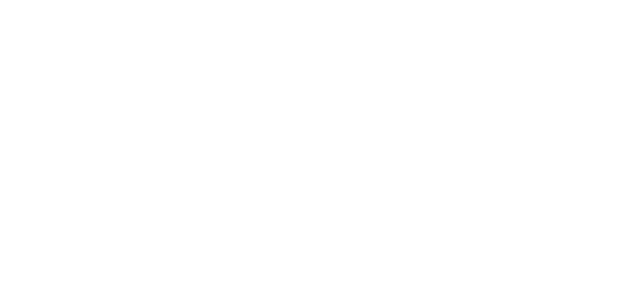
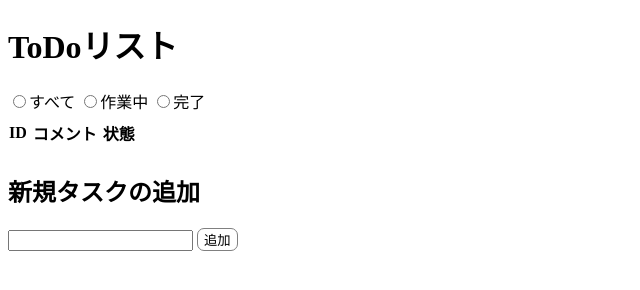
Before and after one commit to koll001/js_task_todolist, a plain HTML site: page index.html in a window 1280 px wide. Shown: the whole page, without its empty margins (0-640 px from the left). Drawn offline with Linux system fonts and the light colour scheme.

Commit message:
課題③ー１完了

```diff
--- a/index.html
+++ b/index.html
@@ -4,9 +4,48 @@
 		<meta charset="UTF-8" />
 		<meta http-equiv="X-UA-Compatible" content="IE=edge" />
 		<meta name="viewport" content="width=device-width, initial-scale=1.0" />
-		<title>Document</title>
+		<style type="text/css">
+			body {
+				font-family: serif;
+			}
+			button {
+				background-color: white;
+				border: solid 1px gray;
+				border-radius: 7px;
+			}
+
+			table {
+				text-align: left;
+				border-spacing: 0px 7px;
+			}
+
+			table th {
+				padding-right: 5px;
+			}
+
+			#stateChange {
+				margin-right: 7px;
+			}
+		</style>
+		<title>ToDoリスト</title>
 	</head>
 	<body>
+		<h1>ToDoリスト</h1>
+		<input type="radio" name="todo" value="all" />すべて
+		<input type="radio" name="todo" value="working" />作業中
+		<input type="radio" name="todo" value="complete" />完了
+		<table id="js-list" class="state">
+			<tr>
+				<th>ID</th>
+				<th>コメント</th>
+				<th>状態</th>
+			</tr>
+		</table>
+		<h2>新規タスクの追加</h2>
+		<form name="js-inputForm">
+			<input type="text" id="js-inputTodo" />
+			<button type="button" onclick="addTodo()">追加</button>
+		</form>
 		<script src="main.js"></script>
 	</body>
 </html>
--- a/main.js
+++ b/main.js
@@ -0,0 +1,29 @@
+const input = document.querySelector('#js-inputTodo');
+const todoList = document.querySelector('#js-list');
+var id = 1;
+
+function createTodo(inputValue) {
+	const listTable = document.createElement('tr');
+	const listId = document.createElement('td');
+	const list = document.createElement('td');
+	const stateButton = document.createElement('td');
+	const deleteButton = document.createElement('td');
+
+	listId.innerText = id++;
+	stateButton.innerHTML = `<button type="button" id="stateChange">作業中</button>`;
+	deleteButton.innerHTML = `<button type="button" id="delete">削除</button>`;
+
+	list.innerText = inputValue;
+	listTable.append(listId, list, stateButton, deleteButton);
+	todoList.appendChild(listTable);
+}
+
+function addTodo() {
+	const inputValue = input.value.trim();
+
+	if (!inputValue.length) {
+		return;
+	}
+	createTodo(inputValue);
+	input.value = '';
+}
```
